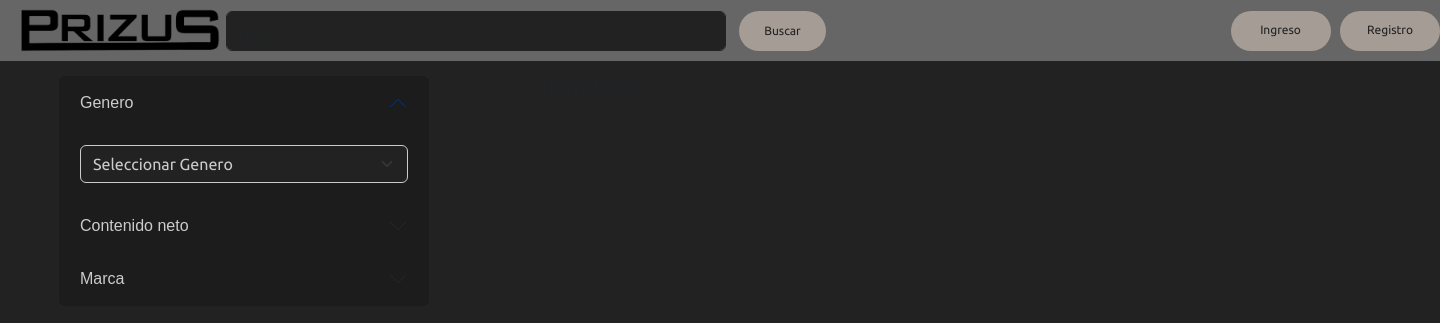
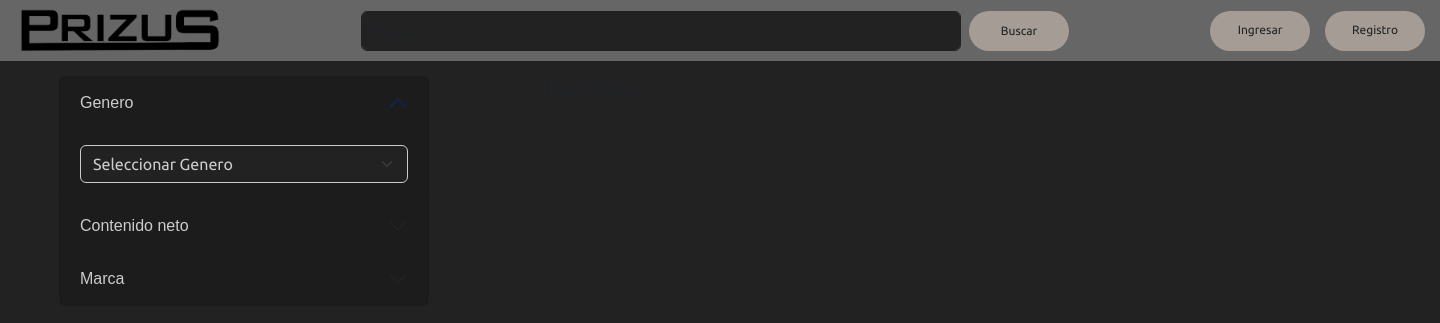
Before and after one commit to JoseOLDG/Prizus, a Django app: page /menu/ in a window 1440 px wide. Shown: the top 323 px of the page. Run offline with Django 3.2, Linux system fonts and the light colour scheme; data that the repository does not hold is empty; some libraries are stand-ins or nearby versions.

Commit message:
avance oficial css

```diff
--- a/Prizus/core/static/core/css/style.css
+++ b/Prizus/core/static/core/css/style.css
@@ -47,8 +47,12 @@ body {
 
 .busqueda{
     display: flex;
-    width: 600px;
-    margin-right: 400px;
+    width: 100%;
+
+}
+
+.tmbq{
+    width: 600px !important;
 }
 
 .btn1{
@@ -62,7 +66,7 @@ body {
     border-radius: 50px;
     width: 100px;
     text-decoration: none;
-    margin-left: 5px;
+
     position: relative;
     display: block;
     padding: 10px;
@@ -77,6 +81,9 @@ body {
     background: #CCCCCC;
 }
 
+.custom-margin{
+    margin-right: 15px;
+}
 
 header form{
     margin-left: auto;
@@ -129,7 +136,7 @@ header form{
 }
 
 .centrarlg{
-    display: flex;
+    display: block;
     align-items: center;
     justify-content: center;
     height: 80%;
@@ -157,3 +164,33 @@ header form{
     color: #CCCCCC !important;
     font-family: 'Ubuntu' !important;
 }
+
+/* Responsividad */
+@media (max-width: 767px) {
+    .tmbq {
+        width: 100% !important;
+    }
+
+    .optnav{
+        padding: 1em !important;
+    }
+
+    .busqueda {
+        margin-bottom: 10px;
+    }
+}
+
+@media (min-width: 768px) and (max-width: 1023px) {
+    .tmbq {
+        width: 300px !important; /* Ajusta el ancho según tus necesidades */
+
+    }
+
+    .optnav{
+        padding: 1em !important;
+    }
+
+    .busqueda {
+        margin-bottom: 10px;
+    }
+}
--- a/Prizus/core/templates/core/index.html
+++ b/Prizus/core/templates/core/index.html
@@ -31,9 +31,9 @@
       <div class="collapse navbar-collapse" id="navbarSupportedContent">
 
         <form class="form-inline my-2 my-lg-0">
-            <a href="{% url 'login' %}" class="btn1">Ingreso</a>
+            <a href="{% url 'login' %}" class="btn1 custom-margin">Ingreso</a>
             &nbsp;
-            <a href="{% url 'registro' %}" class="btn1">Registro</a>
+            <a href="{% url 'registro' %}" class="btn1 custom-margin">Registro</a>
         </form>
       </div>
     </nav>
--- a/Prizus/core/templates/core/menu.html
+++ b/Prizus/core/templates/core/menu.html
@@ -26,28 +26,31 @@
 
 <body>
     <header>
+
         <nav class="navbar navbar-expand-lg navbar-light" style="background-color: #666666;">
             <a href="{% url 'menu' %}"><img src="{% static 'core/img/BRIZUS.png' %}" alt="logo img" class="logo"></a>
             <button class="navbar-toggler" type="button" data-bs-toggle="collapse" data-bs-target="#navbarSupportedContent" aria-controls="navbarSupportedContent" aria-expanded="false" aria-label="Toggle navigation">
                 <span class="navbar-toggler-icon"></span>
-              </button>
+            </button>
 
-              <div class="collapse navbar-collapse" id="navbarSupportedContent">
-
-                <form class="form-inline my-2 my-lg-0">
-                    <div class=" contenedorbtn">
-                        <div class="busqueda">
-                            <input class="form-control me-2" type="search" placeholder="Buscar" aria-label="Search">
-                            <button class="btn1" type="submit">Buscar</button>
-                        </div>
-
-                        <a href="{% url 'login' %}" class="btn1">Ingreso</a>
-                        &nbsp;
-                        <a href="{% url 'registro' %}" class="btn1">Registro</a>
+            <div class="collapse navbar-collapse optnav" id="navbarSupportedContent">
+                <form class="form-inline mx-auto">
+                    <div class="busqueda">
+                        <input class="form-control me-2 tmbq" type="search" placeholder="Buscar" aria-label="Search">
+                        <button class="btn1" type="submit">Buscar</button>
                     </div>
                 </form>
+                <ul class="navbar-nav ml-auto d-flex flex-row">
+                    <li class="nav-item">
+                        <a href="{% url 'login' %}" class="btn1 custom-margin">Ingresar</a>
+                    </li>
+                    <li class="nav-item">
+                        <a href="{% url 'registro' %}" class="btn1 custom-margin">Registro</a>
+                    </li>
+                </ul>
             </div>
         </nav>
+
     </header>
 
     <div class="contenerdorbody">
```
